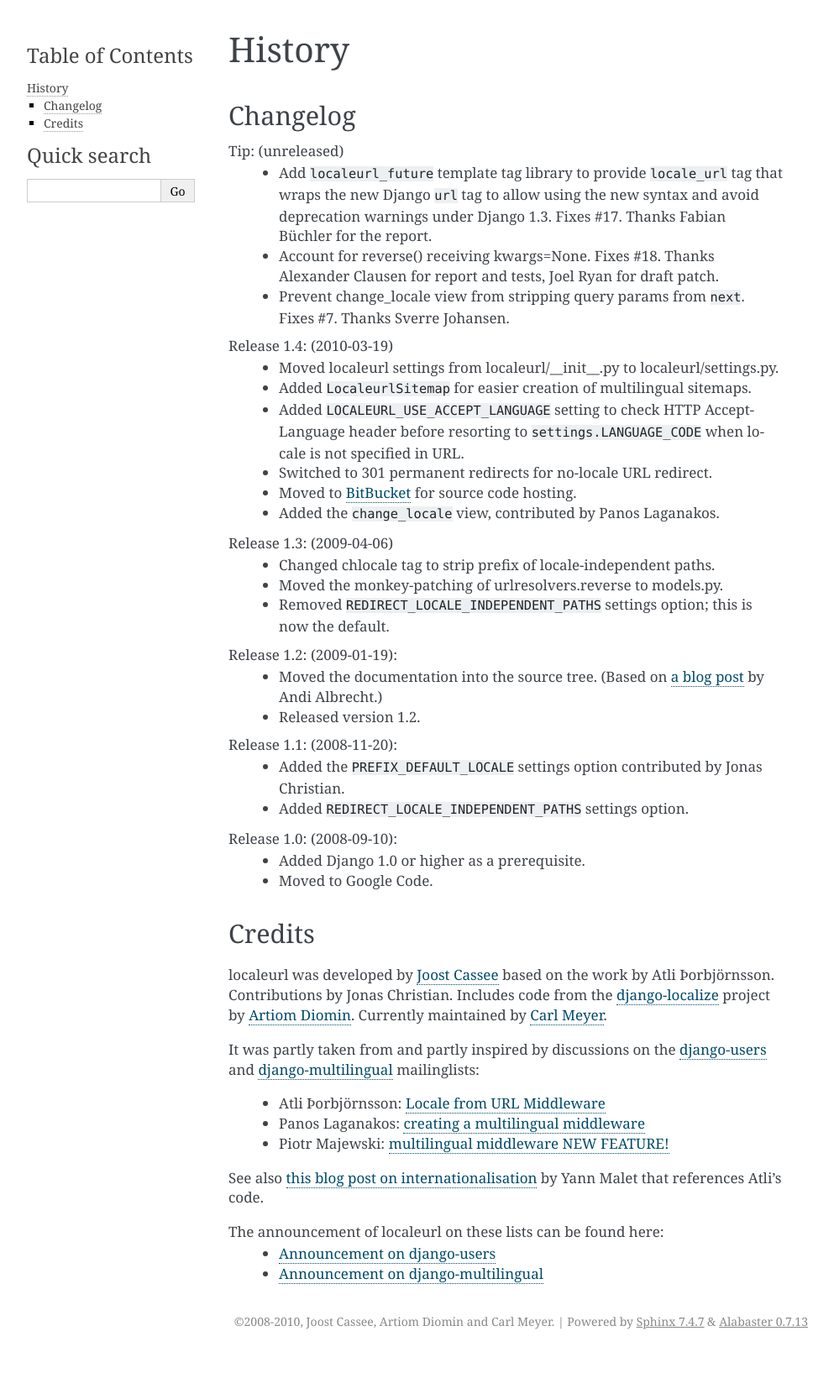
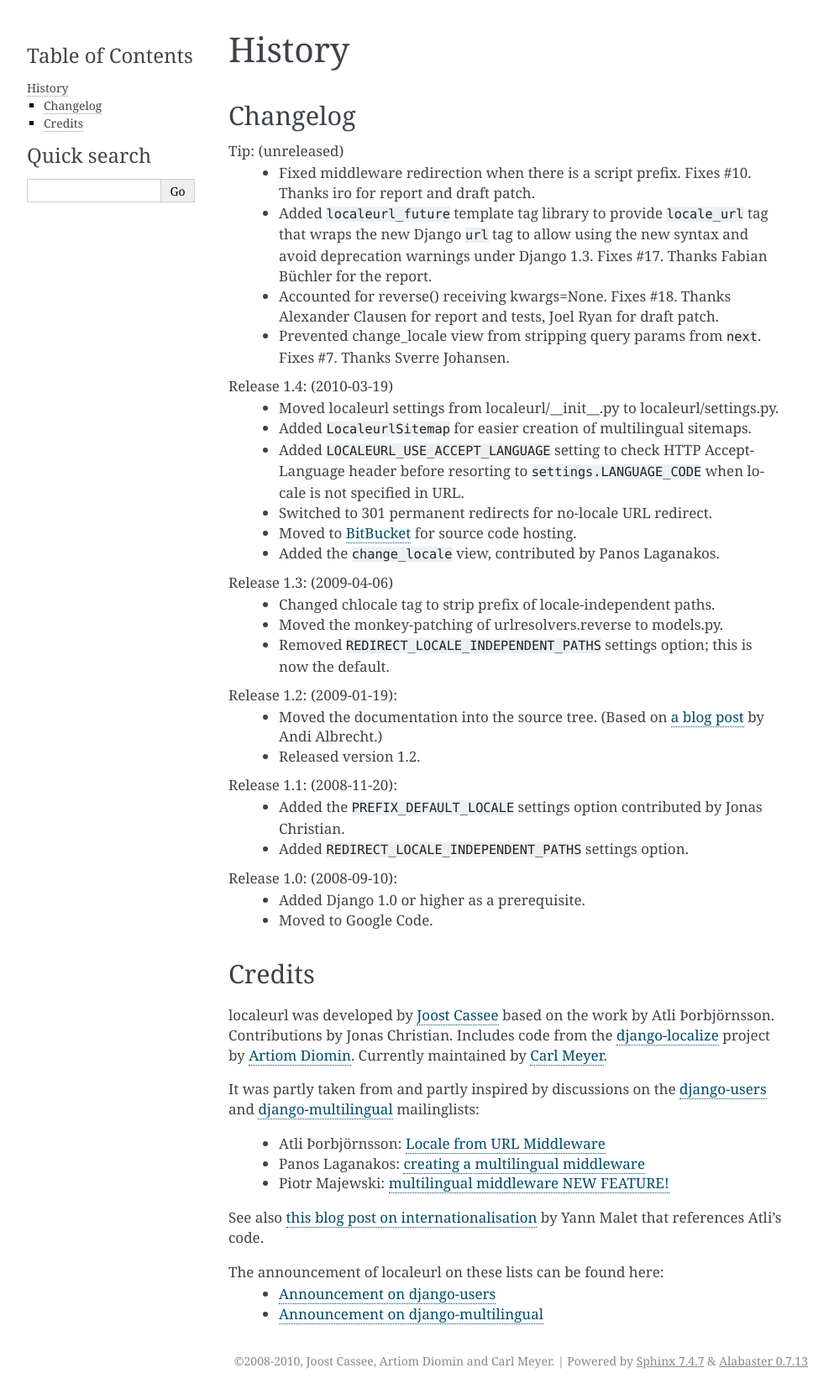
Before and after one commit to carljm/django-localeurl, a Sphinx documentation site: the page built from docs/history.rst, in a window 1280 px wide. Shown: the whole page at 84% size, without its empty margins (148-1141 px from the left). Built offline with Sphinx 7.4.7, drawn with Linux system fonts in a browser that asks for light colours; before the commit the page ends 1613 px from its top, so only the background shows below that.

Commit message:
Fixed middleware redirection with script prefix. Fixes #10

```diff
--- a/docs/history.rst
+++ b/docs/history.rst
@@ -6,13 +6,15 @@ Changelog
 ---------
 
 Tip: (unreleased)
-  * Add ``localeurl_future`` template tag library to provide ``locale_url`` tag
-    that wraps the new Django ``url`` tag to allow using the new syntax and
+  * Fixed middleware redirection when there is a script
+    prefix. Fixes #10. Thanks iro for report and draft patch.
+  * Added ``localeurl_future`` template tag library to provide ``locale_url``
+    tag that wraps the new Django ``url`` tag to allow using the new syntax and
     avoid deprecation warnings under Django 1.3. Fixes #17. Thanks Fabian
     Büchler for the report.
-  * Account for reverse() receiving kwargs=None. Fixes #18. Thanks Alexander
+  * Accounted for reverse() receiving kwargs=None. Fixes #18. Thanks Alexander
     Clausen for report and tests, Joel Ryan for draft patch.
-  * Prevent change_locale view from stripping query params from ``next``.
+  * Prevented change_locale view from stripping query params from ``next``.
     Fixes #7. Thanks Sverre Johansen.
 
 Release 1.4: (2010-03-19)
```
Also changed, not shown: 2 other files.
